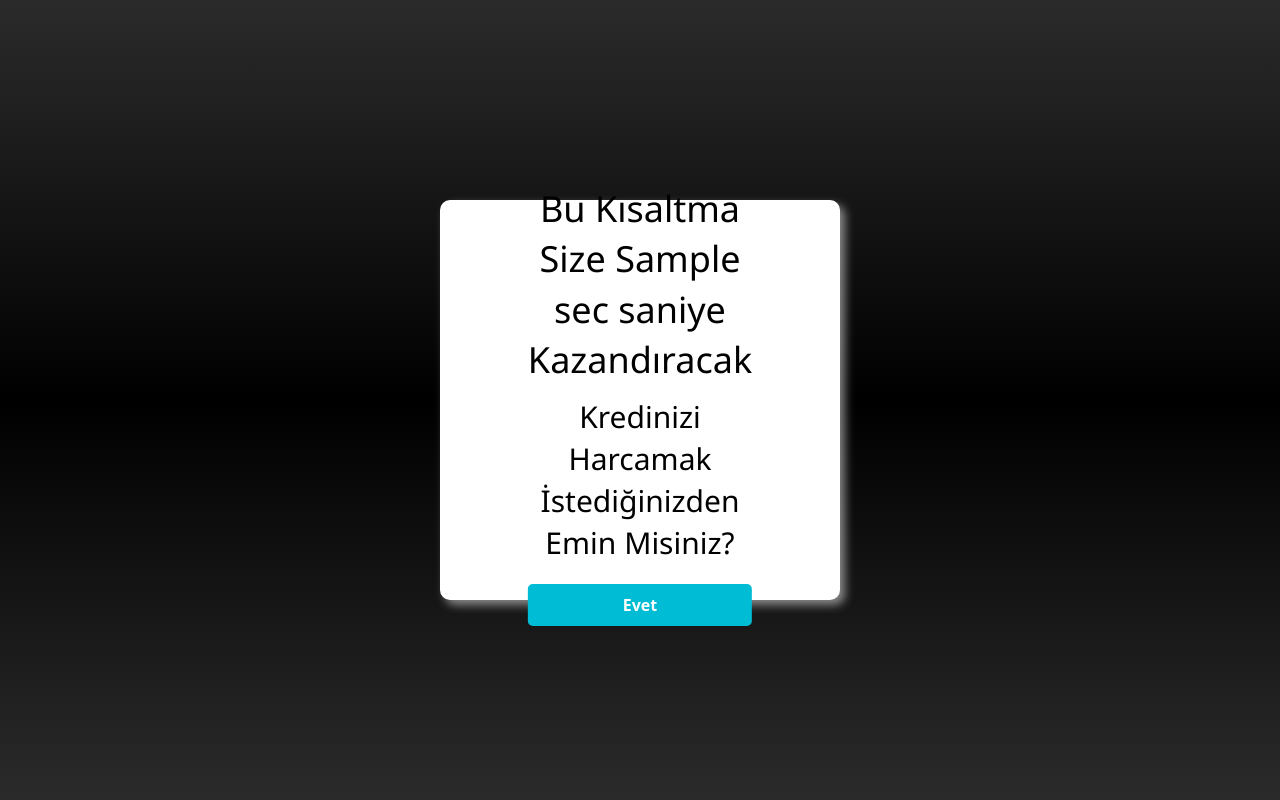
After one commit to ismailbgr/speeder, a Flask app: template templates/confirm.html in a window 1280 px wide. The commit adds this page. Run offline with Flask 2, Linux system fonts and the light colour scheme; the template is opened without the code that fills it: most values are stand-ins (such as "Sample title", 1, 10 or a date in 2020).

Commit message:
added confirmation screen

```diff
--- a/app.py
+++ b/app.py
@@ -1,3 +1,4 @@
+from math import ceil
 import os
 import hashlib
 import random
@@ -8,7 +9,6 @@ from yt_dlp import YoutubeDL
 
 app = Flask(__name__)
 
-
 @app.route('/', methods=['POST', 'GET'])
 def index():
     if request.method == 'POST':
@@ -16,8 +16,7 @@ def index():
         # take sha of file
         sha = hashlib.sha256()
         sha.update(file.read())
-
-        print(sha.hexdigest())
+        print("uploaded file sha: " + sha.hexdigest())
 
         file.seek(0)
 
@@ -34,21 +33,32 @@ def index():
 
         # os.system("cp videos/"+str(sha.hexdigest())+".mp4 finished/")
 
-        threading.Thread(target=render, args=(sha,)).start()
+        # render video
+        # print("Rendering video")
+        # print(sha.hexdigest())
+        u = Unsilence("videos/"+str(sha.hexdigest())+".mp4")
+        u.detect_silence(short_interval_threshold=0.05,stretch_time=0.01,on_silence_detect_progress_update=printer)
 
-        return render_template('success.html', random_number=sha.hexdigest())
+        # threading.Thread(target=render, args=(sha,)).start()
+
+        print(u.estimate_time(audible_speed=1, silent_speed=99))
+
+        return render_template('confirm.html', renderid=sha.hexdigest() , sec=ceil(abs(u.estimate_time(audible_speed=1, silent_speed=99)["delta"]["silent"][0])))
     else:
         return render_template('index.html')
 
+def printer(current, total):
+    print("Progress: " + str(current) + "/" + str(total))
 
 def render(sha):
-    # render video
     print("Rendering video")
-    print(sha.hexdigest())
-    u = Unsilence("videos/"+str(sha.hexdigest())+".mp4")
-    u.detect_silence()
-    u.render_media("finished/"+str(sha.hexdigest()) +
-                   ".mp4", audible_speed=1, silent_speed=9)
+    print(sha)
+    u = Unsilence("videos/"+str(sha)+".mp4")
+    u.detect_silence(short_interval_threshold=0.05,stretch_time=0.01,on_silence_detect_progress_update=printer)
+    print("Detected silence")
+    u.render_media("finished/"+str(sha) +
+                   ".mp4", audible_speed=1, silent_speed=99,on_render_progress_update=printer,on_concat_progress_update=printer)
+    print("Rendered video")
 
 
 @app.route('/check/<id>', methods=['GET'])
@@ -91,6 +101,19 @@ def ytdl(id):
 
     return render_template('success.html', random_number=sha.hexdigest())
 
+@app.route('/render_video/<vid_id>', methods=['GET'])
+def render_video(vid_id):
+
+        #check if vid_id.mp4 exists in videos directory
+        if not os.path.isfile("videos/"+vid_id+".mp4"):
+            return "Hatalı Video ID: " + vid_id
+
+        threading.Thread(target=render, args=(vid_id,)).start()
+
+        # print(u.estimate_time(audible_speed=1, silent_speed=99))
+
+        return render_template('success.html', random_number=vid_id)
+
 
 if __name__ == '__main__':
     app.run(debug=True, host="0.0.0.0")
--- a/templates/base.html
+++ b/templates/base.html
@@ -7,6 +7,8 @@
     <meta name="viewport" content="width=device-width, initial-scale=1.0">
     <title>BETA</title>
     <script src="https://ajax.googleapis.com/ajax/libs/jquery/3.6.0/jquery.min.js"></script>
+    <link src="https://cdn.jsdelivr.net/npm/@fortawesome/fontawesome-free@5.15.4/css/fontawesome.min.css" rel = "stylesheet">
+    <link rel="stylesheet" href="https://www.w3schools.com/w3css/4/w3.css">
     <style>
         /*app class floating window style*/
         /*app class centers elements both horizontally and vertically*/
@@ -63,6 +65,18 @@
             cursor: pointer;
             margin-top: 10px;
         }
+        button {
+            background: #00bcd4;
+            border: none;
+            border-radius: 5px;
+            color: #fff;
+            font-size: 16px;
+            font-weight: bold;
+            padding: 10px;
+            width: 100%;
+            cursor: pointer;
+            margin-top: 10px;
+        }
 
 
         .header {
--- /dev/null
+++ b/templates/confirm.html
@@ -0,0 +1,14 @@
+{% extends "base.html" %}
+{% block body %}
+<h1>Bu Kısaltma Size {{ sec }} saniye Kazandıracak</h1>
+<h2>Kredinizi Harcamak İstediğinizden Emin Misiniz?</h2>
+<button onclick="render()">Evet</button>
+
+<script>
+
+function render(){
+    window.location = "/render_video/{{ renderid }}";
+}
+
+</script>
+{% endblock %}
```
Also changed, not shown: templates/index.html (+8 -0 lines), templates/success.html (+16 -0 lines), 1 other file.
